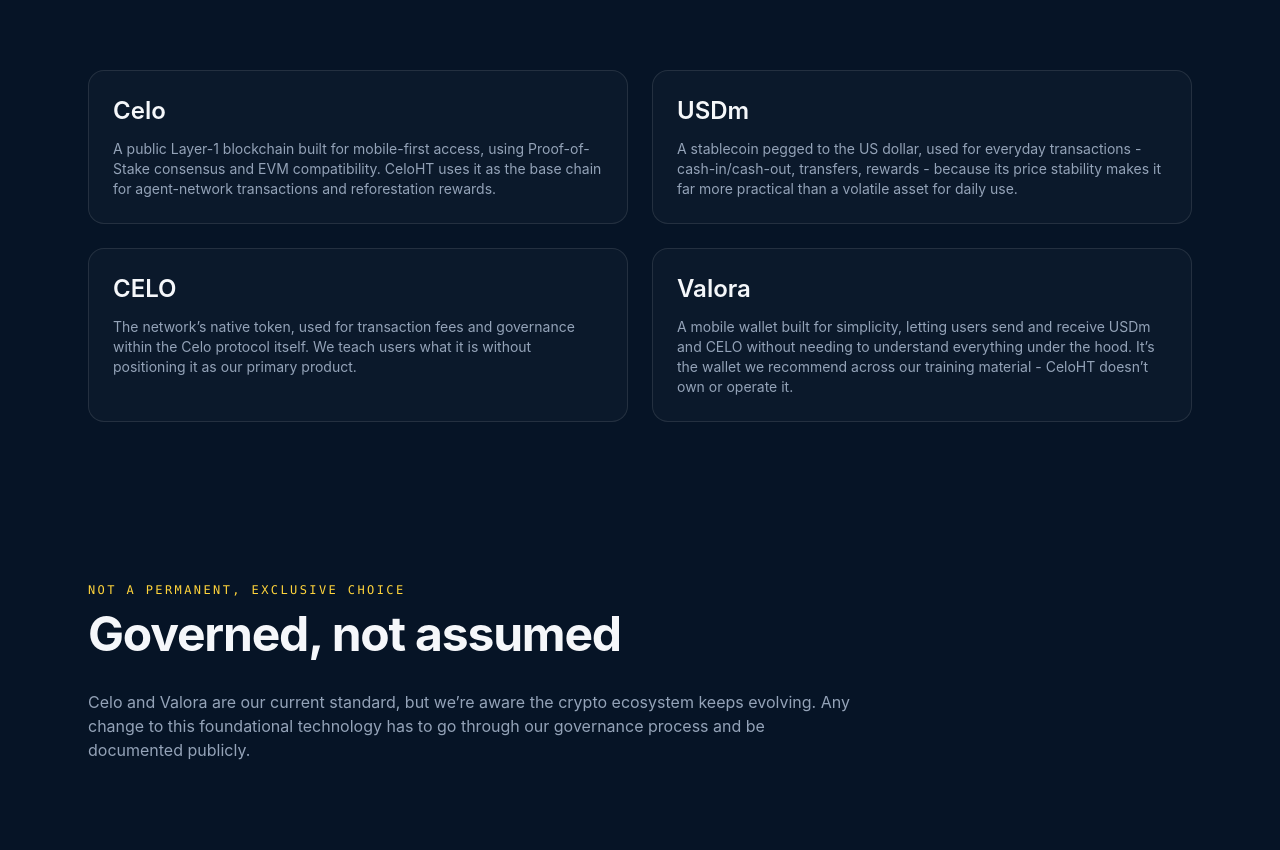
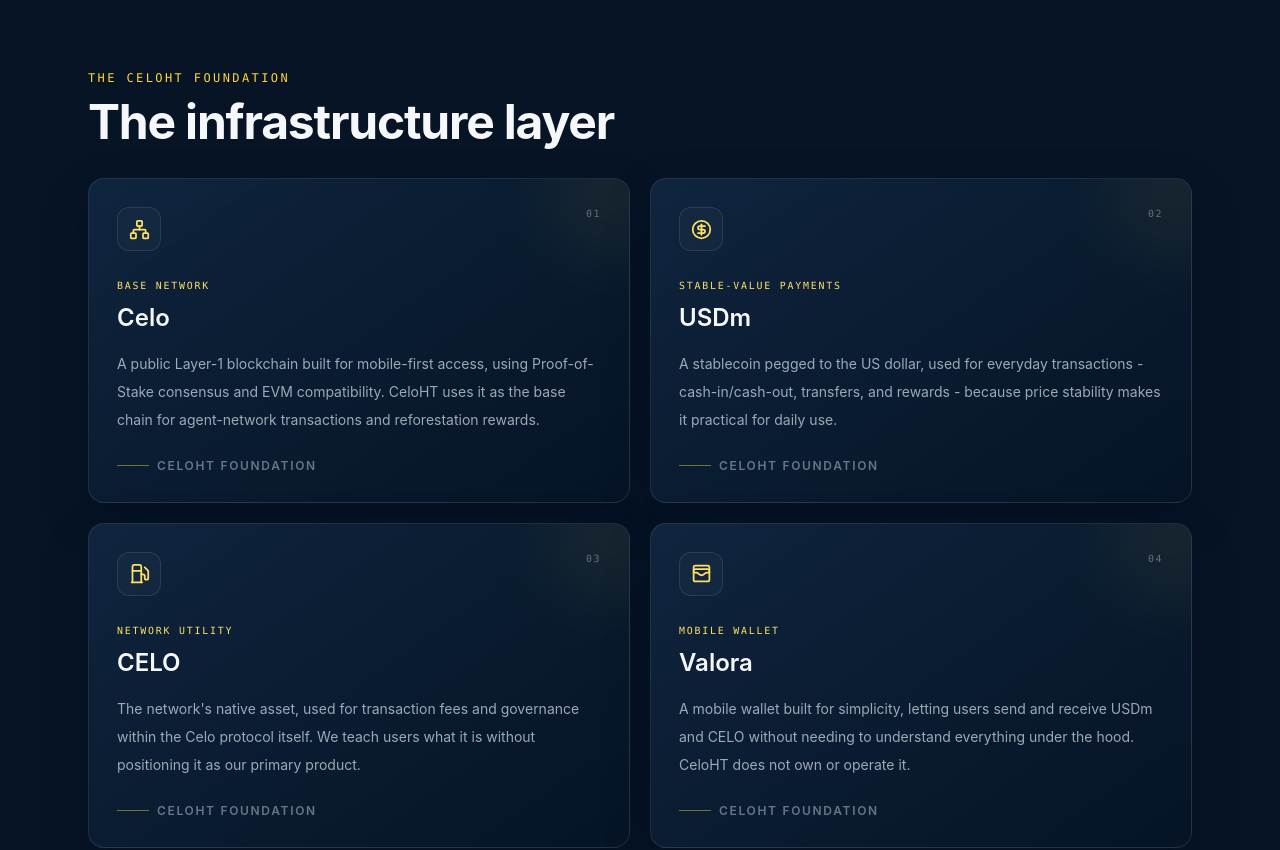
Before and after one commit to Celo-HaiTi/celoht-siteweb, a Next.js app: page /technology in a window 1280 px wide. Shown: the part 500-1350 px from the top of the page. Built offline with nearby package versions, Linux system fonts and the light colour scheme; no server answers.

Commit message:
Polish Technology page cards

```diff
--- a/src/app/technology/page.tsx
+++ b/src/app/technology/page.tsx
@@ -1,4 +1,5 @@
 import type { Metadata } from "next";
+import { CircleDollarSign, Fuel, Network, WalletCards } from "lucide-react";
 import { Breadcrumbs } from "@/components/Breadcrumbs";
 import { PageHero } from "@/components/PageHero";
 import { Section } from "@/components/Section";
@@ -12,6 +13,41 @@
   alternates: { canonical: "/technology" },
 };
 
+const technologyCards = [
+  {
+    number: "01",
+    title: "Celo",
+    label: "Base network",
+    description:
+      "A public Layer-1 blockchain built for mobile-first access, using Proof-of-Stake consensus and EVM compatibility. CeloHT uses it as the base chain for agent-network transactions and reforestation rewards.",
+    icon: Network,
+  },
+  {
+    number: "02",
+    title: "USDm",
+    label: "Stable-value payments",
+    description:
+      "A stablecoin pegged to the US dollar, used for everyday transactions - cash-in/cash-out, transfers, and rewards - because price stability makes it practical for daily use.",
+    icon: CircleDollarSign,
+  },
+  {
+    number: "03",
+    title: "CELO",
+    label: "Network utility",
+    description:
+      "The network's native asset, used for transaction fees and governance within the Celo protocol itself. We teach users what it is without positioning it as our primary product.",
+    icon: Fuel,
+  },
+  {
+    number: "04",
+    title: "Valora",
+    label: "Mobile wallet",
+    description:
+      "A mobile wallet built for simplicity, letting users send and receive USDm and CELO without needing to understand everything under the hood. CeloHT does not own or operate it.",
+    icon: WalletCards,
+  },
+] as const;
+
 export default function TechnologyPage() {
   return (
     <>
@@ -22,48 +58,60 @@
         lead="Celo, CELO, USDm, and Valora are our technical foundation. CeloHT doesn't operate any of them  -  we build the education and community process that makes them accessible."
       />
 
-      <Section title="">
-        <div className="grid gap-6 sm:grid-cols-2">
-          <div className="rounded-2xl border border-navy-700/15 p-6 dark:border-parchment-100/10">
-            <h3 className="font-display text-2xl font-semibold">Celo</h3>
-            <p className="mt-3 text-sm text-ink-soft dark:text-parchment-100/70">
-              A public Layer-1 blockchain built for mobile-first access, using Proof-of-Stake
-              consensus and EVM compatibility. CeloHT uses it as the base chain for agent-network
-              transactions and reforestation rewards.
-            </p>
-          </div>
-          <div className="rounded-2xl border border-navy-700/15 p-6 dark:border-parchment-100/10">
-            <h3 className="font-display text-2xl font-semibold">USDm</h3>
-            <p className="mt-3 text-sm text-ink-soft dark:text-parchment-100/70">
-              A stablecoin pegged to the US dollar, used for everyday transactions  -
-              cash-in/cash-out, transfers, rewards  -  because its price stability makes it far more
-              practical than a volatile asset for daily use.
-            </p>
-          </div>
-          <div className="rounded-2xl border border-navy-700/15 p-6 dark:border-parchment-100/10">
-            <h3 className="font-display text-2xl font-semibold">CELO</h3>
-            <p className="mt-3 text-sm text-ink-soft dark:text-parchment-100/70">
-              The network&rsquo;s native token, used for transaction fees and governance within the
-              Celo protocol itself. We teach users what it is without positioning it as our primary
-              product.
-            </p>
-          </div>
-          <div className="rounded-2xl border border-navy-700/15 p-6 dark:border-parchment-100/10">
-            <h3 className="font-display text-2xl font-semibold">Valora</h3>
-            <p className="mt-3 text-sm text-ink-soft dark:text-parchment-100/70">
-              A mobile wallet built for simplicity, letting users send and receive USDm and CELO
-              without needing to understand everything under the hood. It&rsquo;s the wallet we
-              recommend across our training material  -  CeloHT doesn&rsquo;t own or operate it.
-            </p>
-          </div>
+      <Section eyebrow="The CeloHT foundation" title="The infrastructure layer">
+        <div className="grid gap-5 sm:grid-cols-2">
+          {technologyCards.map((card) => {
+            const Icon = card.icon;
+            return (
+              <article
+                key={card.title}
+                className="group relative flex h-full min-h-64 flex-col overflow-hidden rounded-2xl border border-parchment-100/12 bg-[linear-gradient(145deg,rgba(16,38,64,0.9),rgba(6,20,38,0.98))] p-6 shadow-[0_18px_50px_rgba(2,8,20,0.18)] transition-all duration-300 hover:-translate-y-1 hover:border-gold-500/45 hover:shadow-[0_24px_60px_rgba(2,8,20,0.32)] sm:p-7"
+              >
+                <div
+                  className="absolute -right-10 -top-10 h-28 w-28 rounded-full bg-gold-500/8 blur-2xl transition-opacity duration-300 group-hover:opacity-100"
+                  aria-hidden="true"
+                />
+                <div className="relative flex items-start justify-between gap-4">
+                  <div className="flex h-11 w-11 items-center justify-center rounded-xl border border-gold-500/25 bg-gold-500/10 text-gold-300">
+                    <Icon size={21} aria-hidden="true" />
+                  </div>
+                  <span className="font-mono text-[0.62rem] tracking-[0.16em] text-parchment-100/40">
+                    {card.number}
+                  </span>
+                </div>
+                <div className="relative mt-7">
+                  <p className="font-mono text-[0.62rem] uppercase tracking-[0.18em] text-gold-300">
+                    {card.label}
+                  </p>
+                  <h3 className="mt-2 font-display text-2xl font-semibold text-parchment-50">
+                    {card.title}
+                  </h3>
+                </div>
+                <p className="relative mt-4 text-sm leading-7 text-parchment-100/70">
+                  {card.description}
+                </p>
+                <div className="relative mt-auto flex items-center gap-2 pt-6 text-xs font-semibold uppercase tracking-[0.14em] text-parchment-100/45">
+                  <span
+                    className="h-px w-8 bg-gold-500/45"
+                    aria-hidden="true"
+                  />
+                  CeloHT foundation
+                </div>
+              </article>
+            );
+          })}
         </div>
       </Section>
 
-      <Section eyebrow="Not a permanent, exclusive choice" title="Governed, not assumed">
+      <Section
+        eyebrow="Not a permanent, exclusive choice"
+        title="Governed, not assumed"
+      >
         <p className="max-w-3xl text-ink-soft dark:text-parchment-100/75">
-          Celo and Valora are our current standard, but we&rsquo;re aware the crypto ecosystem keeps
-          evolving. Any change to this foundational technology has to go through our governance
-          process and be documented publicly.
+          Celo and Valora are our current standard, but we&rsquo;re aware the
+          crypto ecosystem keeps evolving. Any change to this foundational
+          technology has to go through our governance process and be documented
+          publicly.
         </p>
       </Section>
 
@@ -72,7 +120,10 @@
       <CTASection
         title="See the architecture behind it"
         description="Our public documentation covers the technical layers of the CeloHT ecosystem in full detail."
-        primary={{ label: "Read technical documentation", href: "/documentation" }}
+        primary={{
+          label: "Read technical documentation",
+          href: "/documentation",
+        }}
         secondary={{ label: "View governance", href: "/governance" }}
       />
     </>
```
Also changed, not shown: src/components/WalletConnectivitySection.tsx (+67 -21 lines).
